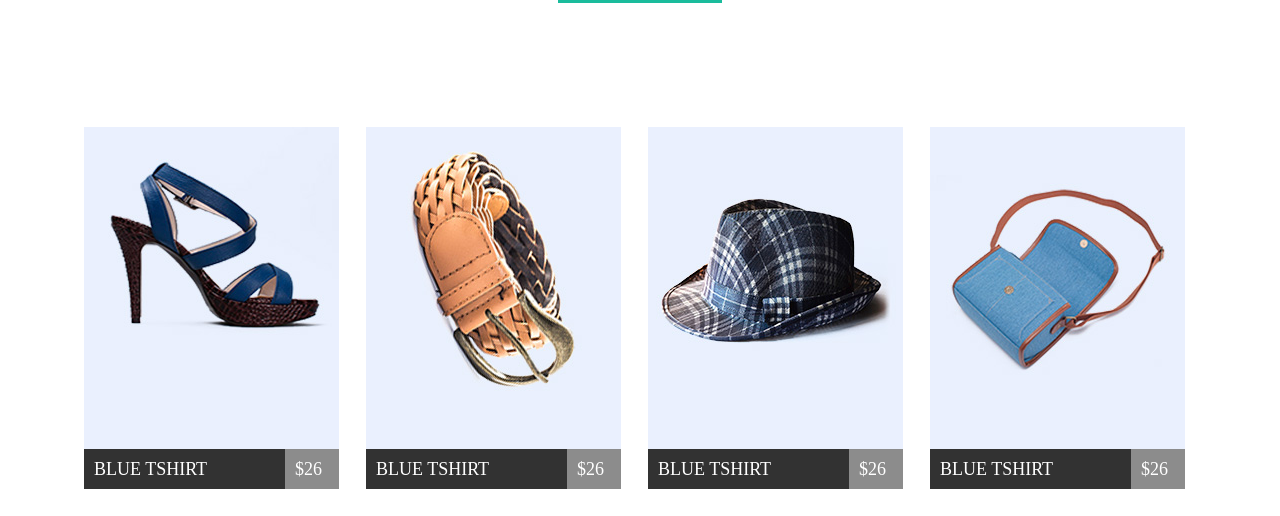
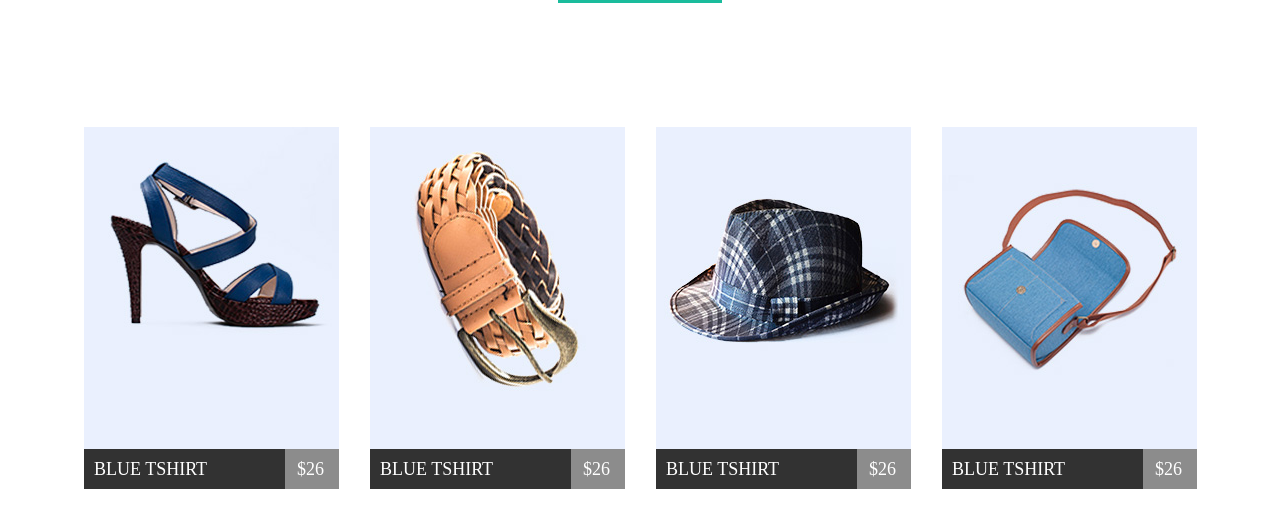
Before and after one commit to t-1000-t/moduls, a plain HTML site: page m_4/index.html in a window 1280 px wide. Shown: the part 231-747 px from the top of the page. Drawn offline with nearby package versions, Linux system fonts and the light colour scheme.

Commit message:
work HW4_2

```diff
--- a/m_4/css/style.css
+++ b/m_4/css/style.css
@@ -98,18 +98,16 @@
 
 .box_img {
     margin: 0px 15px 0px 15px;
+    text-align: center;
 }
 
 .card {
     display: inline-block;
     width: 254px;
     padding: 15px 14px 15px 14px;
-    margin-left: -4px;
+
 }
 
-.card:first-child {
-    margin-left: 0px;
-}
 
 .img_point {
     width: 255px;
@@ -162,7 +160,7 @@
 .img_price {
     width: 51px;
     height: 20px;
-    padding: 10px 0px 0px 10px;
+    padding: 10px 10px 0px 0px;
     font-size: 18px;
     font-family: "Myriad Pro";
     color: rgb(255, 255, 255);
@@ -231,4 +229,5 @@
     height: 51px;
     cursor: pointer;
     border: none;
+    color: white;
 }
```
